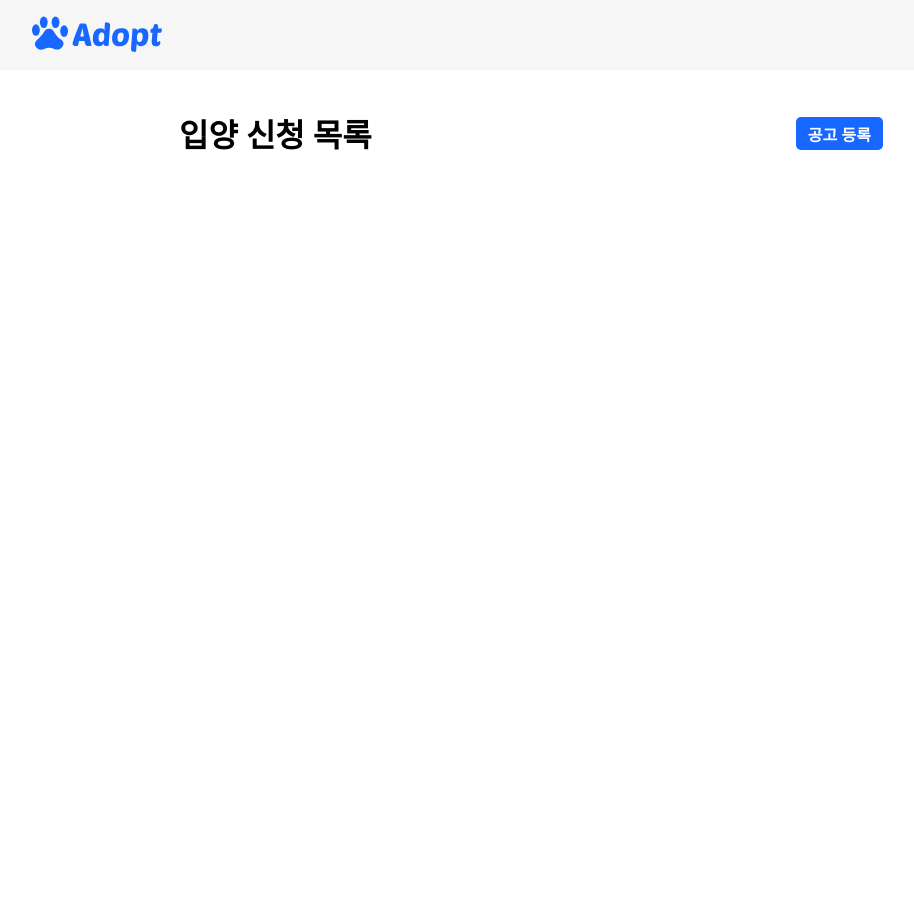
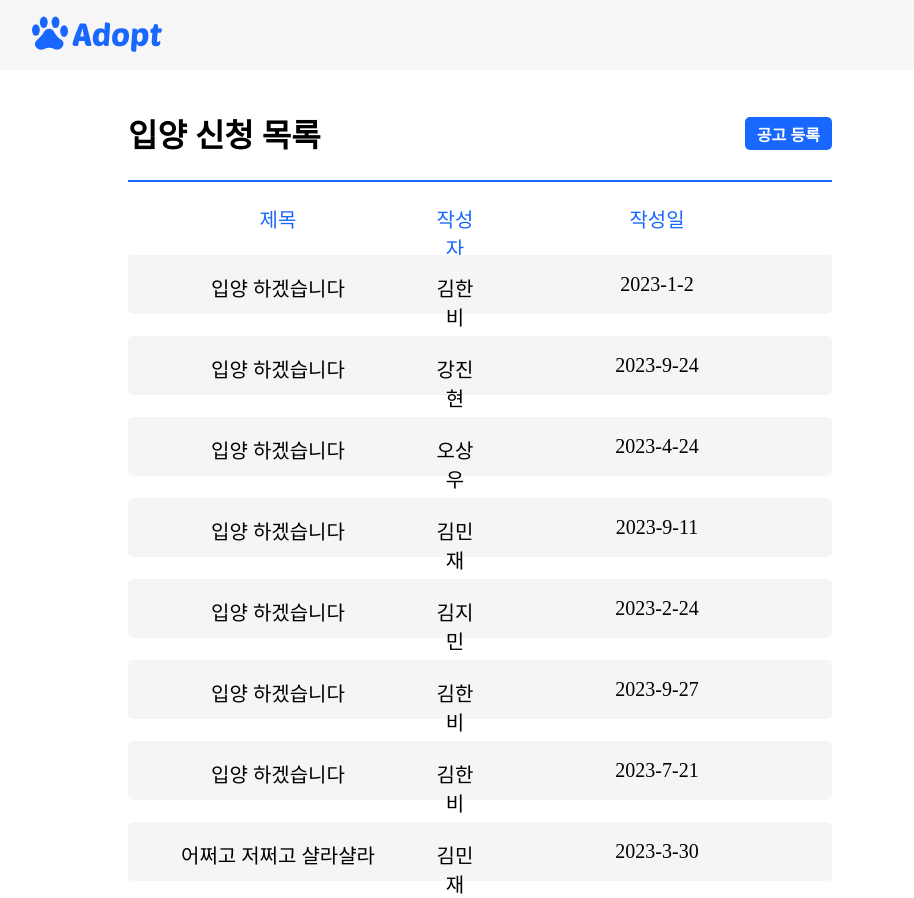
Before and after one commit to 2023DSM-Adopt/Frontend_Admin, a React (Create React App) app in the folder admin/: page /main in a window 1280 px wide. Shown: the whole page, without its empty margins (160-1074 px from the left). Before the commit the page ends 800 px from the top, so only its background shows below. Built offline with nearby package versions, Linux system fonts and the light colour scheme.

Commit message:
어드민 에인페이지 퍼블리싱 99%완성

```diff
--- a/admin/package.json
+++ b/admin/package.json
@@ -12,6 +12,8 @@
     "@types/react-dom": "^18.2.6",
     "react": "^18.2.0",
     "react-dom": "^18.2.0",
+    "react-js-pagination": "^3.0.3",
+    "react-paginate": "^8.2.0",
     "react-router-dom": "^6.14.1",
     "react-scripts": "5.0.1",
     "styled-components": "^6.0.2",
@@ -41,5 +43,8 @@
       "last 1 firefox version",
       "last 1 safari version"
     ]
+  },
+  "devDependencies": {
+    "@types/react-js-pagination": "^3.0.4"
   }
 }
--- a/admin/src/components/main/index.tsx
+++ b/admin/src/components/main/index.tsx
@@ -1,42 +1,93 @@
 import styled from "styled-components";
+import { AdoptionList } from "../../contance";
+import List from "./list";
 
 const Main = () => {
   return (
     <MainWapper>
       <Headers>
-        <p>입양 신청 목록</p>
+        <MainTitle>입양 신청 목록</MainTitle>
         <Button>공고 등록</Button>
       </Headers>
+      <Line />
+      <TitleRow>
+        <p>제목</p>
+      <p>작성자</p>
+        <p>작성일</p>
+
+      </TitleRow>
+      {AdoptionList.map((item) => (
+            <List
+            name={item.name}
+            title={item.title}
+            date_created={item.date_created}
+            />
+        ))}
+
     </MainWapper>
   );
 };
 
+
+const Line = styled.div`
+  width: 55%;
+  height: 2px;
+  flex-shrink: 0;
+  background-color: #1867ff;
+  margin-top: 24px;
+`;
+
+const TitleRow = styled.div`
+display: grid;
+  color: #000;
+  font-size: 32px;
+  font-weight: 700;
+  width: 55%;
+  height: 29px;
+  margin-top: 22px;
+  grid-template-columns: 300px 1fr 350px;
+  > p {
+    color: var(--c-main, #1867ff);
+    text-align: center;
+    font-size: 20px;
+    font-family: Noto Sans KR;
+    font-weight: 500;
+
+  }
+`;
+const MainTitle = styled.div`
+  color: #000;
+  font-size: 32px;
+  font-weight: 700;
+`;
 const Headers = styled.div`
   display: flex;
   align-items: center;
   justify-content: space-between;
   width: 55%;
   margin-top: 40px;
-  width: 55%;
-  margin-left: 339px;
 `;
 const MainWapper = styled.div`
-  color: #000;
-  font-size: 32px;
-  font-family: Noto Sans KR;
-  font-weight: 700;
+  justify-content: center;
+  display: flex;
+  align-items: center;
+  flex-direction: column;
 `;
-const Button=styled.button`
+const Button = styled.button`
   display: inline-flex;
   padding: 5px 12px 4px 12px;
   justify-content: center;
   align-items: center;
   border-radius: 5px;
-background: var(--c-main, #1867FF);
-color: var(--c-white, #FFF);
+  background: var(--c-main, #1867ff);
+  color: var(--c-white, #fff);
   font-size: 16px;
   font-weight: 700;
   border: none;
-`
+  &:hover {
+    filter: brightness(1.25);
+    transition: all 0.3s;
+  }
+`;
 
 export default Main;
--- /dev/null
+++ b/admin/src/components/main/list.tsx
@@ -0,0 +1,45 @@
+import styled from "styled-components";
+
+interface Props {
+  name: string;
+  title: string;
+  date_created: string;
+}
+const List = ({ name, title, date_created }: Props) => {
+  return (
+    <ListWrapper>
+      <p>{title}</p>
+      <p>{name}</p>
+      <p>{date_created}</p>
+    </ListWrapper>
+  );
+};
+
+
+
+const ListWrapper = styled.div`
+ display: grid;
+ grid-template-columns: 300px 1fr 350px;
+ margin-left: 0;
+ width: 100px;
+  padding: 18px 0;
+  & > p {
+    color: #000;
+    text-align: center;
+    font-size: 20px;
+    font-weight: 500;
+  }
+  width: 55%;
+  cursor: pointer;
+  height: 59px;
+  border-radius: 5px;
+  background: #f5f5f5;
+  margin-top: 22px;
+  &:hover {
+    box-shadow: 0px 2px 8px 0px rgba(0, 0, 0, 0.1);
+    transition: all 0.3s;
+    border-radius: 10px;
+  }
+`;
+
+export default List;
--- /dev/null
+++ b/admin/src/contance/index.ts
@@ -0,0 +1,10 @@
+export const AdoptionList = [
+  { name: "김한비", title: "입양 하겠습니다", date_created: "2023-1-2" },
+  { name: "강진현", title: "입양 하겠습니다", date_created: "2023-9-24" },
+  { name: "오상우", title: "입양 하겠습니다", date_created: "2023-4-24" },
+  { name: "김민재", title: "입양 하겠습니다", date_created: "2023-9-11" },
+  { name: "김지민", title: "입양 하겠습니다", date_created: "2023-2-24" },
+  { name: "김한비", title: "입양 하겠습니다", date_created: "2023-9-27" },
+  { name: "김한비", title: "입양 하겠습니다", date_created: "2023-7-21" },
+  { name: "김민재", title: "어쩌고 저쩌고 샬라샬라", date_created: "2023-3-30" },
+];
```
Also changed, not shown: admin/src/components/common/paginNation/index.tsx (added, +25 -0 lines), 2 other files (tests, documents, lock files or other folders). Lines whose indentation alone changed are shown as unchanged.
